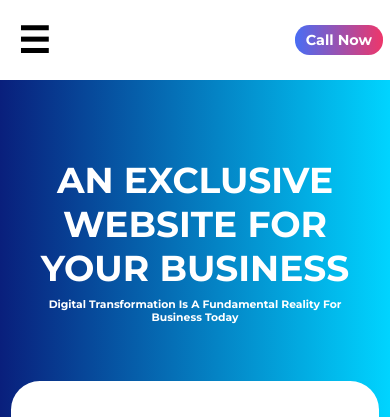
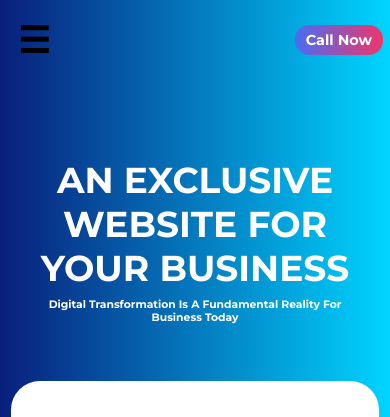
Before and after one commit to myselfims/riseims_technologies, a Django app: page / in a window 390 px wide. Shown: the top 417 px of the page. Run offline with Django 4.2, Linux system fonts and the light colour scheme; data comes from the database, SQL or seed files in the repository.

Commit message:
navbar update

```diff
--- a/static/style.css
+++ b/static/style.css
@@ -500,6 +500,14 @@ textarea{
   #logo{
     display: none;
   }
+  .navbar{
+    background: linear-gradient(
+      90deg,
+      rgba(2, 0, 36, 1) 0%,
+      rgba(9, 31, 124, 1) 0%,
+      rgba(0, 212, 255, 1) 100%
+    );
+  }
   #logosidebar{
     width: 25rem;
 
```
